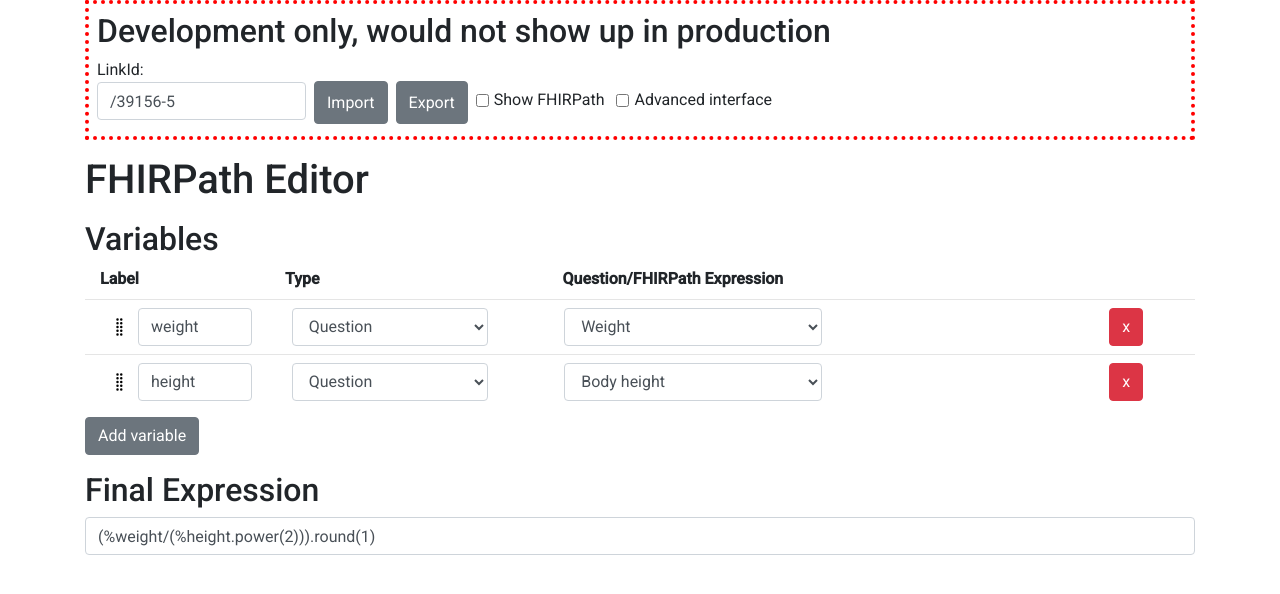
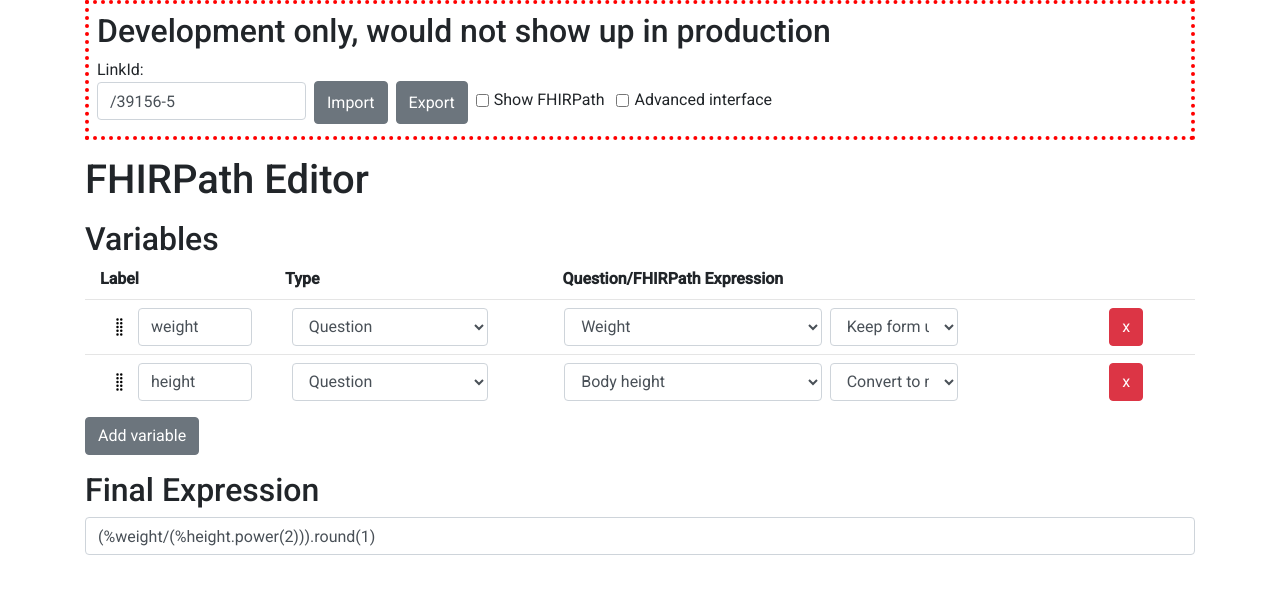
Before and after one commit to LHNCBC/expression-editor, an Angular app: page / in a window 1280 px wide. Shown: the top 594 px of the page. Built offline with nearby package versions, Linux system fonts and the light colour scheme.

Commit message:
Refining for demo

```diff
--- a/src/app/app.component.html
+++ b/src/app/app.component.html
@@ -13,9 +13,9 @@
   </div>
 </section>
 
-<app-calculate-sum-prompt *ngIf="calculateSum"></app-calculate-sum-prompt>
+<app-calculate-sum-prompt *ngIf="calculateSum" (export)="exportSumOfScores()"></app-calculate-sum-prompt>
 <div *ngIf="!calculateSum">
-  <h1>{{title}}</h1>
+  <h1>FHIRPath Editor</h1>
 
   <section class="mb-3">
     <app-uneditable-variables></app-uneditable-variables>
--- a/src/app/app.component.ts
+++ b/src/app/app.component.ts
@@ -10,25 +10,24 @@ import { VariableService } from './variable.service';
   styleUrls: ['./app.component.css']
 })
 export class AppComponent implements OnInit {
-  title = 'FHIRPath Editor';
   environment = environment;
   showFhirPath = false;
+  advancedInterface = false;
   finalExpression: string;
+  linkIdContext: string;
   datePipe = new DatePipe('en-US');
-  linkIdContext: string;
+  calculateSum: boolean;
+  private calculateSumSubscription;
   private finalExpressionSubscription;
-  private calculateSumSubscription;
-  advancedInterface = false;
-  calculateSum: boolean;
 
   constructor(private variableService: VariableService) {}
 
   ngOnInit(): void {
+    this.linkIdContext = this.variableService.linkIdContext;
     this.calculateSum = this.variableService.mightBeScore;
     this.calculateSumSubscription = this.variableService.mightBeScoreChange.subscribe((mightBeScore) => {
       this.calculateSum = mightBeScore;
     });
-    this.linkIdContext = this.variableService.linkIdContext;
     this.finalExpression = this.variableService.finalExpression;
     this.finalExpressionSubscription = this.variableService.finalExpressionChange.subscribe((finalExpression) => {
       this.finalExpression = finalExpression;
@@ -63,17 +62,27 @@ export class AppComponent implements OnInit {
   }
 
   export(): void {
+    this.downloadAsFile(this.variableService.export(this.finalExpression));
+  }
+
+  exportSumOfScores(): void {
+    this.downloadAsFile(this.variableService.exportSumOfScores());
+  }
+
+  private downloadAsFile(data, fileName?): void {
     const blob = new Blob([
-      JSON.stringify(this.variableService.export(this.finalExpression), null, 2)
+      JSON.stringify(data, null, 2)
     ]);
 
     const url = window.URL.createObjectURL(blob);
     const a = document.createElement('a');
     const date = this.datePipe.transform(Date.now(), 'yyyyMMdd-hhmmss');
 
+    fileName = fileName ? fileName : `fhirpath-${date}.json`;
+
     a.setAttribute('style', 'display: none');
     a.href = url;
-    a.download = `fhirpath-${date}.json`;
+    a.download = fileName;
     a.click();
     window.URL.revokeObjectURL(url);
     a.remove();
--- a/src/app/calculate-sum-prompt/calculate-sum-prompt.component.html
+++ b/src/app/calculate-sum-prompt/calculate-sum-prompt.component.html
@@ -3,6 +3,6 @@
 
   <p>Would you like to calculate the sum of scores?</p>
 
-  <button class="btn btn-primary py-2 px-5 mx-2">Yes</button>
-  <button class="btn btn-secondary py-2 px-5 mx-2" (click)="toggleSumPrompt()">No</button>
+  <button class="btn btn-primary py-2 px-5 mx-2" (click)="onExportClick()">Yes</button>
+  <button class="btn btn-secondary py-2 px-5 mx-2" (click)="onCloseClick()">No</button>
 </div>
--- a/src/app/calculate-sum-prompt/calculate-sum-prompt.component.ts
+++ b/src/app/calculate-sum-prompt/calculate-sum-prompt.component.ts
@@ -1,4 +1,4 @@
-import { Component, OnInit } from '@angular/core';
+import { Component, EventEmitter, OnInit, Output } from '@angular/core';
 import { VariableService } from '../variable.service';
 
 @Component({
@@ -7,13 +7,18 @@ import { VariableService } from '../variable.service';
   styleUrls: ['./calculate-sum-prompt.component.css']
 })
 export class CalculateSumPromptComponent implements OnInit {
+  @Output() export: EventEmitter<any> = new EventEmitter<any>();
 
   constructor(private variableService: VariableService) { }
 
   ngOnInit(): void {
   }
 
-  toggleSumPrompt(): void {
+  onCloseClick(): void {
     this.variableService.toggleMightBeScore();
   }
+
+  onExportClick(): void {
+    this.export.emit();
+  }
 }
--- a/src/app/question/question.component.ts
+++ b/src/app/question/question.component.ts
@@ -24,6 +24,8 @@ export class QuestionComponent implements OnInit {
     this.linkId = this.variable.linkId ? this.variable.linkId : '';
     this.toUnit = this.variable.unit ? this.variable.unit : '';
     this.questions = this.variableService.questions;
+
+    this.onChange(false);
 
     this.variableService.questionsChange.subscribe((questions) => {
       this.questions = questions;
--- a/src/app/variable.service.ts
+++ b/src/app/variable.service.ts
@@ -1,5 +1,5 @@
 import { Injectable } from '@angular/core';
-import { Observable, of, Subject } from 'rxjs';
+import { Subject } from 'rxjs';
 
 import { Question, UneditableVariable, Variable } from './variable';
 import { CONTEXT_LINKID, SAMPLE_Q } from './mock-data.js';
@@ -38,8 +38,12 @@ export class VariableService {
    * Create a new variable
    */
   addVariable(): void {
+    // Get all the existing variable names
+    const existingNames = this.variables.map((e) => e.label)
+      .concat(this.uneditableVariables.map((e) => e.name));
+
     this.variables.push({
-      label: this.getNewLabelName(),
+      label: this.getNewLabelName(existingNames),
       type: '',
       expression: ''
     });
@@ -60,8 +64,8 @@ export class VariableService {
         if (extension.url === 'http://hl7.org/fhir/StructureDefinition/questionnaire-launchContext' && extension.extension) {
           const uneditableVariable = {
             name: extension.extension.find((e) => e.url === 'name').valueId,
-            type: extension.extension.filter((e) => e.url === 'type').map((e) => e.valueCode).join('|'),
-            description: extension.extension.find((e) => e.url === 'descripton').valueString
+            type: extension.extension.filter((e) => e.url === 'type')?.map((e) => e.valueCode).join('|'),
+            description: extension.extension.find((e) => e.url === 'description')?.valueString
           };
 
           accumulator.push(uneditableVariable);
@@ -203,7 +207,7 @@ export class VariableService {
   }
 
   private processVariable(fhir, name, expression): Variable {
-    const QUESTION_REGEX = /^%resource\.item\.where\(linkId=\'(.*)\'\)\.answer\.value(?:\*(\d*\.?\d*))?$/;
+    const QUESTION_REGEX = /^%resource\.item\.where\(linkId='(.*)'\)\.answer\.value(?:\*(\d*\.?\d*))?$/;
 
     const matches = expression.match(QUESTION_REGEX);
 
@@ -265,13 +269,10 @@ export class VariableService {
 
   /**
    * Generate a label name like A, B, C, ... AA, AB which is not already used
+   * @param existingNames
    * @private
    */
-  private getNewLabelName(): string {
-    // Get all the variable names
-    const variableNames = this.variables.map((e) => e.label)
-      .concat(this.uneditableVariables.map((e) => e.name));
-
+  private getNewLabelName(existingNames: string[]): string {
     // All letters which can be used for a simple variable name
     const alphabet = 'ABCDEFGHIJKLMNOPQRSTUVWXYZ'.split('');
 
@@ -280,7 +281,7 @@ export class VariableService {
       for (const secondLetter of alphabet) {
         const potentialName = firstLetter + secondLetter;
 
-        const count = variableNames.filter((e) => e === potentialName);
+        const count = existingNames.filter((e) => e === potentialName);
 
         if (count.length === 0) {
           return potentialName;
@@ -299,10 +300,13 @@ export class VariableService {
 
   /**
    * Add variables and finalExpression and return the new FHIR Questionnaire
+   * @param finalExpression
    */
   export(finalExpression: string): object {
     // TODO support for different variable scopes
     // TODO need a more elegant way to deep copy
+    // Copy the fhir object so we can export more than once
+    // (if we add our data the second export will have duplicates)
     const fhir = JSON.parse(JSON.stringify(this.fhir));
 
     const variablesToAdd = this.variables.map((e) => {
@@ -322,7 +326,6 @@ export class VariableService {
       fhir.extension = variablesToAdd;
     }
 
-    // TODO add final expression
     const finalExpressionExtension = {
       url: this.CALCULATED_EXPRESSION,
       valueExpression: {
@@ -332,6 +335,21 @@ export class VariableService {
     };
 
     this.insertFinalExpression(fhir.item, this.linkIdContext, finalExpressionExtension);
+
+    return fhir;
+  }
+
+  exportSumOfScores(): object {
+    const fhir = this.fhir;
+
+    // TODO check for existing variable names
+    const variableNames = [];
+
+    // TODO check multi level behavior
+    // TODO get list of names
+    // TODO calculate variables
+    // TODO add them to fhir.extension
+    // TODO calculate the final expression
 
     return fhir;
   }
--- a/src/app/variables/variables.component.html
+++ b/src/app/variables/variables.component.html
@@ -6,9 +6,7 @@
     <div class="col-md-3">Type</div>
     <div class="col-md-7">Question/FHIRPath Expression</div>
   </div>
-  <div cdkDropListGroup>
-    <div *ngFor="let level of levels" cdkDropList [cdkDropListData]="0" (cdkDropListDropped)="drop($event)">
-<!--      <h3>{{level.name}}</h3>-->
+  <div cdkDropList (cdkDropListDropped)="drop($event)">
     <div class="drag-variable row py-2" *ngFor="let variable of variables; index as i" cdkDrag>
       <div class="col-md-2 form-inline">
         <img alt="Drag Handle" width="20" height="20" class="mr-2 handle" src="assets/grip-vertical.svg" cdkDragHandle />
@@ -36,7 +34,6 @@
     <div *ngIf="!variables.length" class="py-2">No variables, please <a href="#" (click)="onAdd()">add one</a>.</div>
   </div>
 </div>
-</div>
 
 <button class="btn btn-secondary mt-2" (click)="onAdd()">Add variable</button>
 
--- a/src/app/variables/variables.component.ts
+++ b/src/app/variables/variables.component.ts
@@ -43,13 +43,6 @@ export class VariablesComponent implements OnInit {
   }
 
   drop(event: CdkDragDrop<Variable[]>): void {
-    if (event.previousContainer === event.container) {
-      moveItemInArray(event.container.data, event.previousIndex, event.currentIndex);
-    } else {
-      transferArrayItem(event.previousContainer.data,
-        event.container.data,
-        event.previousIndex,
-        event.currentIndex);
-    }
+    moveItemInArray(this.variables, event.previousIndex, event.currentIndex);
   }
 }
```
Lines whose indentation alone changed are shown as unchanged.
